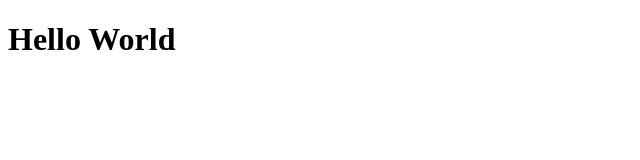
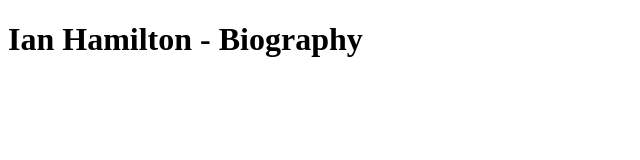
Before and after one commit to ianhamilton17/lab-01, a plain HTML site: page index.html in a window 1280 px wide. Shown: the whole page, without its empty margins (0-640 px from the left). Drawn offline with Linux system fonts and the light colour scheme.

Commit message:
Changed title and h1

```diff
--- a/index.html
+++ b/index.html
@@ -4,10 +4,10 @@
     <meta charset="UTF-8">
     <meta http-equiv="X-UA-Compatible" content="IE=edge">
     <meta name="viewport" content="width=device-width, initial-scale=1.0">
-    <title>My first HTMl page</title>
+    <title>Ian Hamilton - Biography</title>
 </head>
 
 <body>
-  <h1>Hello World</h1>
+  <h1>Ian Hamilton - Biography</h1>
 </body>
 </html>
```
